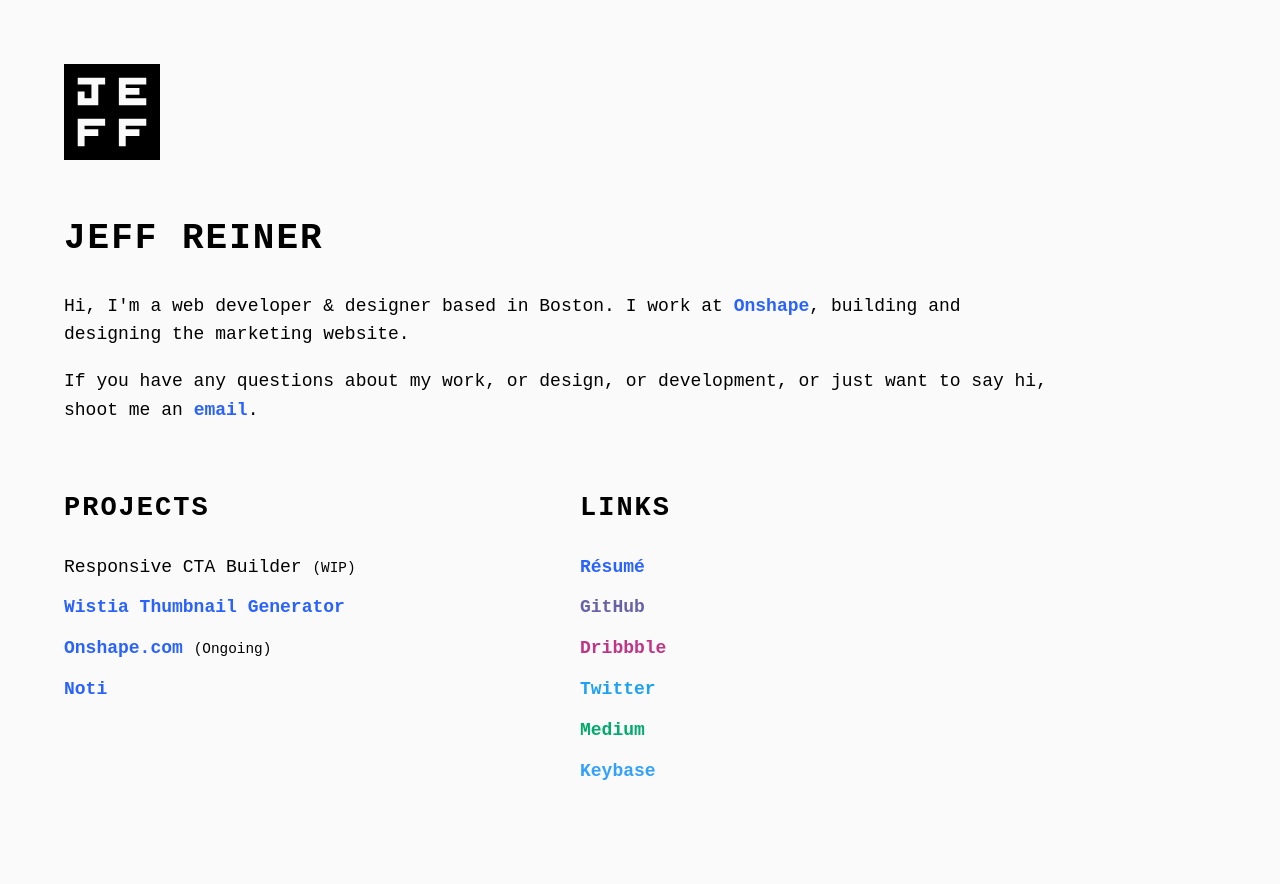
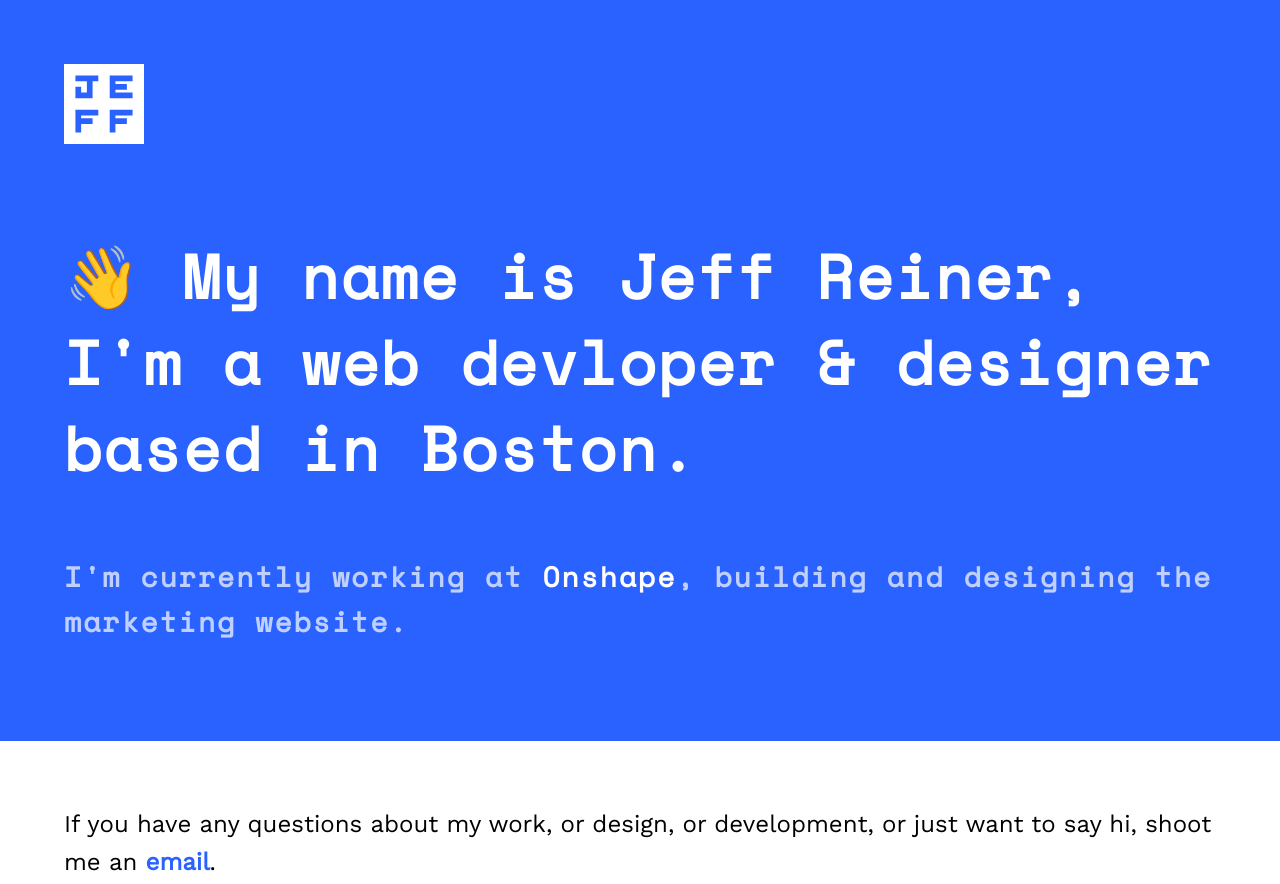
Before and after one commit to mirshko/reiner.design, a website: page index.html in a window 1280 px wide. Shown: the top 884 px of the page. Drawn offline with nearby package versions, Linux system fonts and the light colour scheme; files that its build step writes are made by us from their sources; a web font is replaced by a local one.

Commit message:
:lipstick: COLOURFUL!!!
Signed-off-by: Jeff Reiner <theundeadghost@gmail.com>

```diff
--- a/favicons/browserconfig.xml
+++ b/favicons/browserconfig.xml
@@ -2,8 +2,8 @@
 <browserconfig>
     <msapplication>
         <tile>
-            <square150x150logo src="/favicon/mstile-150x150.png"/>
-            <TileColor>#603cba</TileColor>
+            <square150x150logo src="/mstile-150x150.png"/>
+            <TileColor>#2b5797</TileColor>
         </tile>
     </msapplication>
 </browserconfig>
--- a/index.html
+++ b/index.html
@@ -8,12 +8,12 @@
 	<meta name="viewport" content="width=device-width, initial-scale=1">
 	<!-- PAGE -->
 	<title>Jeff Reiner; Web Developer & Designer</title>
-	<meta name="theme-color" content="#2962FF">
+	<meta name="theme-color" content="#ffffff">
 	<!-- STYLES -->
 	<!-- build:css styles.css -->
 	<link rel="stylesheet" href="dist/css/master.css">
 	<!-- endbuild -->
-	<link rel="stylesheet" href="//cdn.jsdelivr.net/font-hack/2.020/css/hack.min.css">
+	<link href="//fonts.googleapis.com/css?family=Space+Mono|Work+Sans" rel="stylesheet">
 	<!-- FAVICON -->
 	<link rel="apple-touch-icon" sizes="180x180" href="/apple-touch-icon.png">
 	<link rel="icon" type="image/png" sizes="32x32" href="/favicon-32x32.png">
@@ -23,21 +23,15 @@
 </head>
 
 <body>
-	<header>
-		<section>
-			<a class="logo" href="/">
-				<svg id="logo" width="28" height="28" viewBox="0 0 28 28" xmlns="http://www.w3.org/2000/svg" xmlns:xlink="http://www.w3.org/1999/xlink" xmlns:figma="http://www.figma.com/figma/ns"><title>B</title><desc>Created using Figma</desc><g figma:type="canvas"><use xlink:href="#a" figma:type="vector"/></g><defs><path id="a" fill-rule="evenodd" d="M0 0h28v28H0V0zm12 16H4v8h2v-3h4v-2H6v-1h6v-2zm12 0h-8v8h2v-3h4v-2h-4v-1h6v-2zm-8-4V4h8v2h-6v1h4v2h-4v1h6v2h-8zm-4-8H4v2h4v4H6V8H4v4h6V6h2V4z"/></defs></svg>
-			</a>
-		</section>
+	<header id="header">
+		<div class="logo"><svg fill="#fff" width="28" height="28" viewBox="0 0 28 28" xmlns="http://www.w3.org/2000/svg" xmlns:xlink="http://www.w3.org/1999/xlink" xmlns:figma="http://www.figma.com/figma/ns"><g figma:type="canvas"><use xlink:href="#a" figma:type="vector"/></g><defs><path id="a" fill-rule="evenodd" d="M0 0h28v28H0V0zm12 16H4v8h2v-3h4v-2H6v-1h6v-2zm12 0h-8v8h2v-3h4v-2h-4v-1h6v-2zm-8-4V4h8v2h-6v1h4v2h-4v1h6v2h-8zm-4-8H4v2h4v4H6V8H4v4h6V6h2V4z"/></defs></svg></div>
+		<h1>👋 My name is Jeff Reiner, I'm a web devloper & designer based in Boston.</h1>
+		<h2>I'm currently working at <a class="link" data-logo-fill="#1b5faa" target="_blank"  href="http://onshape.com">Onshape</a>, building and designing the marketing website.</h2>
 	</header>
 	<main>
-		<section class="about">
-			<h1>jeff reiner</h1>
-			<p>Hi, I'm a web developer & designer based in Boston. I work at <a target="_blank" href="http://onshape.com">Onshape</a>, building and designing the marketing website.</p>
-			<p>If you have any questions about my work, or design, or development, or just want to say hi, shoot me an <a target="_blank" href="mailto:jeff@reiner.io">email</a>.</p>
-		</section>
-		<div class="flex-grid">
-			<section class="col projects">
+		<p class="lead">If you have any questions about my work, or design, or development, or just want to say hi, shoot me an <a target="_blank" href="mailto:jeff@reiner.io">email</a>.</p>
+		<div class="flex-grid cols">
+			<div class="col projects">
 				<h2>projects</h2>
 				<ul>
 					<li>Responsive CTA Builder <small>(WIP)</small></li>
@@ -45,18 +39,18 @@
 					<li><a target="_blank" href="http://onshape.com">Onshape.com</a> <small>(Ongoing)</small></li>
 					<li><a target="_blank" href="http://noti.center">Noti</a></li>
 				</ul>
-			</section>
-			<section class="col links">
+			</div>
+			<div class="col links">
 				<h2>Links</h2>
 				<ul>
 					<li><a class="link resume" data-logo-fill="#2962FF" target="_blank" href="http://resume.reiner.io">Résumé</a></li>
-					<li><a class="link github" data-logo-fill="#6762a6" target="_blank" href="http://github.com/mirshko">GitHub</a></li>
+					<li><a class="link github" data-logo-fill="#6e5494" target="_blank" href="http://github.com/mirshko">GitHub</a></li>
 					<li><a class="link dribbble" data-logo-fill="#c13584" target="_blank" href="http://dribbble.com/mirshko">Dribbble</a></li>
 					<li><a class="link twitter" data-logo-fill="#1da1f2" target="_blank" href="http://twitter.com/mirshko">Twitter</a></li>
 					<li><a class="link medium" data-logo-fill="#00AB6C" target="_blank" href="http://blog.reiner.io/">Medium</a></li>
 					<li><a class="link keybase" data-logo-fill="#33a0ff" target="_blank" href="https://keybase.io/mirshko">Keybase</a></li>
 				</ul>
-			</section>
+			</div>
 		</div>
 	</main>
 	<!-- SCRIPTS -->
--- a/js/master.js
+++ b/js/master.js
@@ -4,11 +4,12 @@ const el = document.querySelectorAll('.link');
 for (let i = 0; i < el.length; i++) {
 	el[i].addEventListener('mouseover', function () {
 		const fill = this.getAttribute('data-logo-fill');
-		const logo = document.getElementById('logo');
-		logo.setAttribute('fill', String(fill));
+		const header = document.getElementById('header');
+		header.style.backgroundColor = String(fill);
+		console.log(fill);
 	}, false);
 	el[i].addEventListener('mouseout', function () {
-		const logo = document.getElementById('logo');
-		logo.setAttribute('fill', '#212121');
+		const header = document.getElementById('header');
+		header.style.backgroundColor = '#2962FF';
 	}, false);
 }
--- a/sass/components/_global.scss
+++ b/sass/components/_global.scss
@@ -3,34 +3,74 @@
 }
 
 html {
-	margin: $contentMargin;
-	@media #{$smallScreen} {
-		margin: $contentMargin / 1.6;
-	}
-	background-color: $primary;
+	background-color: $white;
 }
 
 body {
 	-webkit-font-smoothing: antialiased;
-	font-family: $fontFamily;
+	font-family: "Work Sans", sans-serif;
+
 	font-size: $fontSize;
-	@media #{$smallScreen} { font-size: 16px; }
-	line-height: $lineHint;
+
+	line-height: $lineHeight;
 	margin: 0;
 }
 
-@mixin highlight($backgroundColor, $color) {
-	&::selection {
-		color: $color;
-		background: $backgroundColor;
-	}
-	&::-moz-selection {
-		color: $color;
-		background: $backgroundColor;
+header, main, footer {
+	padding: $padding;
+
+	@media (max-width: $mobile) {
+		padding: $padding / 1.6;
 	}
 }
 
-@include highlight($link, $white);
+header {
+	color: $white;
+	background-color: $primary;
+
+	transition: background-color $easing;
+
+	h1, h2 { text-transform: inherit; }
+	h1 {
+		line-height: 1.4;
+		font-size: 2.2em;
+
+		@media (min-width: $mobile) {
+			font-size: 4.8vw;
+			margin-bottom: 64px;
+			margin-top: 80px;
+		}
+	}
+
+	h2 {
+		color: rgba($white, .70);
+
+		margin-bottom: 32px;
+		font-size: 1.4em;
+
+		a {
+			text-decoration: none;
+			outline: none;
+
+			color: rgba($white, 1.0);
+
+			border-bottom: $borderThickness solid rgba($white, 0.0);
+			transition: border-bottom $easing;
+
+			&:hover,
+			&:focus,
+			&:active { border-bottom: $borderThickness solid rgba($white, 1.0); }
+		}
+	}
+}
+
+main {
+	max-width: $widescreen;
+
+	p:first-child { margin-top: 0; }
+
+	.lead { font-size: 1.2em; }
+}
 
 img {
 	-webkit-user-drag: none;
@@ -40,18 +80,9 @@ img {
 	user-drag: none;
 }
 
-main { max-width: 1000px; }
-
-section { margin-bottom: $sectionMargin; }
-
 .logo svg {
-	// fill: $black;
-	&:hover { fill: $link; }
-
-	transition: fill .2s ease-out;
-
-	height: 96px;
-	width: 96px;
+	height: 80px;
+	width: 80px;
 }
 
 h1,
@@ -60,6 +91,7 @@ h3,
 h4,
 h5,
 h6 {
+	font-family: "Space Mono", monospace;
 	text-transform: uppercase;
 	letter-spacing: 2px;
 }
@@ -68,6 +100,10 @@ ul,
 ol {
 	list-style: none;
 	padding-left: 0;
+
+	&:last-child {
+		margin-bottom: 0;
+	}
 
 	li {
 		margin-bottom: 12px;
@@ -78,80 +114,23 @@ ol {
 
 // DISPLAY
 
-.flex-grid { display: flex; }
-@media #{$smallScreen} {
-	.flex-grid { display: block; }
-}
-.col {
-	flex: 1;
+.flex-grid {
+	display: flex;
 
-	&:not(:first-child) { margin-left: 16px }
-	&:not(:last-child) { margin-right: 16px }
-}
-@media #{$smallScreen} {
-	.col {
-		&:not(:first-child) { margin-left: 0 }
-		&:not(:last-child) { margin-right: 0 }
+	@media (max-width: $mobile) {
+		display: block;
 	}
 }
 
-// LINKS
+.cols {
+	margin-left: -16px;
+	margin-right: -16px;
+	margin-top: -16px;
 
-p a,
-li a {
-	text-decoration: none;
-	color: $link;
-	padding-bottom: 2px;
-	outline: none;
-	font-weight: bold;
-
-	border-bottom: 2px solid rgba($link, 0.0);
-	transition: border-bottom .2s ease-out;
-
-	&:hover,
-	&:focus,
-	&:active { border-bottom: 2px solid rgba($link, 1.0); }
+	&:not(:last-child) { margin-bottom: 16px; }
 }
 
-.github {
-	color: $github;
-
-	&:hover,
-	&:focus,
-	&:active { border-bottom: 2px solid $github; }
-	@include highlight($github, $white);
+.col {
+	flex: 1;
+	padding: 16px;
 }
-
-.twitter {
-	color: $twitter;
-
-	&:hover,
-	&:focus,
-	&:active { border-bottom: 2px solid $twitter; }
-	@include highlight($twitter, $white);
-}
-
-.medium {
-	color: $medium;
-
-	&:hover,
-	&:focus,
-	&:active { border-bottom: 2px solid $medium; }
-	@include highlight($medium, $white);
-}
-
-.dribbble {
-	color: $dribbble;
-
-	&:hover,
-	&:focus,
-	&:active { border-bottom: 2px solid $dribbble; }
-	@include highlight($dribbble, $white);
-}
-
-.keybase {
-	color: $keybase;
-
-	&:hover { border-bottom: 2px solid $keybase; }
-	@include highlight($keybase, $white);
-}
--- /dev/null
+++ b/sass/components/_links.scss
@@ -0,0 +1,51 @@
+main a {
+	text-decoration: none;
+	color: $link;
+	outline: none;
+	font-weight: bold;
+
+	border-bottom: $borderThickness solid rgba($link, 0.0);
+	transition: border-bottom .2s ease-out;
+
+	&:hover,
+	&:focus,
+	&:active { border-bottom: $borderThickness solid rgba($link, 1.0); }
+}
+
+.github {
+	color: $github;
+
+	&:hover,
+	&:focus,
+	&:active { border-bottom: $borderThickness solid $github; }
+}
+
+.twitter {
+	color: $twitter;
+
+	&:hover,
+	&:focus,
+	&:active { border-bottom: $borderThickness solid $twitter; }
+}
+
+.medium {
+	color: $medium;
+
+	&:hover,
+	&:focus,
+	&:active { border-bottom: $borderThickness solid $medium; }
+}
+
+.dribbble {
+	color: $dribbble;
+
+	&:hover,
+	&:focus,
+	&:active { border-bottom: $borderThickness solid $dribbble; }
+}
+
+.keybase {
+	color: $keybase;
+
+	&:hover { border-bottom: $borderThickness solid $keybase; }
+}
--- a/sass/components/_variables.scss
+++ b/sass/components/_variables.scss
@@ -1,24 +1,29 @@
-$smallScreen: "only screen and (max-width: 600px)";
 
-$fontFamily: Hack, monospace;
-$fontSize: 18px;
-$lineHint: 1.6;
+$fontSize: 20px;
+$lineHeight: 1.6;
 
-$contentMargin: 64px;
+$padding: 64px;
 $sectionMargin: 40px;
 
+$borderThickness: .1em;
+
+$easing: .2s ease-out;
+
+$mobile: 768px;
+$widescreen: 1192px;
 
 // COLORS
 
-$white: #FAFAFA !default;
+$white: #fff !default;
 $black: #212121 !default;
+$A700: #2962FF !default// Material Blue A700
 
-$primary: $white;
+$primary: $A700;
 $secondary: $black;
-$link: #2962FF !default; // Material Blue A700
+$link: $A700 !default;
 
 $twitter: #1da1f2 !default;
-$github: #6762a6 !default;
+$github: #6e5494 !default;
 $dribbble: #c13584 !default;
 $medium: #00AB6C !default;
 $keybase: #33a0ff !default;
--- a/sass/master.scss
+++ b/sass/master.scss
@@ -4,3 +4,4 @@
 @import "components/variables";
 
 @import "components/global";
+@import "components/links";
```
Also changed, not shown: dist/css/master.css, favicons/android-chrome-192x192.png, favicons/android-chrome-512x512.png, favicons/apple-touch-icon.png, favicons/favicon-16x16.png, favicons/favicon-32x32.png, favicons/favicon.ico, favicons/manifest.json, favicons/mstile-150x150.png, favicons/safari-pinned-tab.svg.
